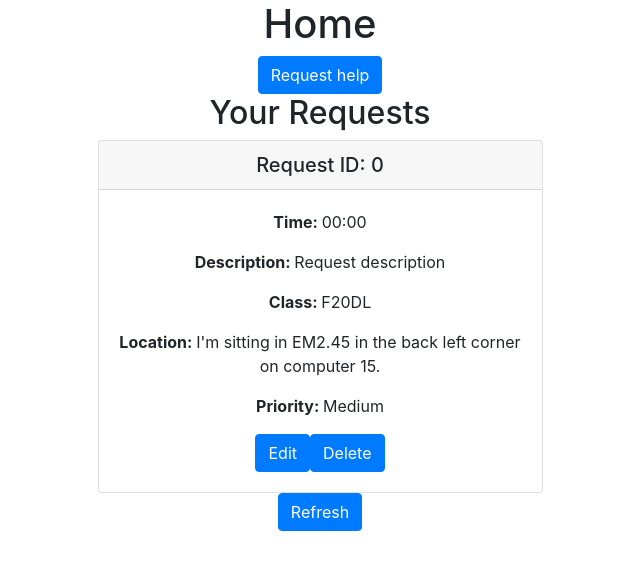
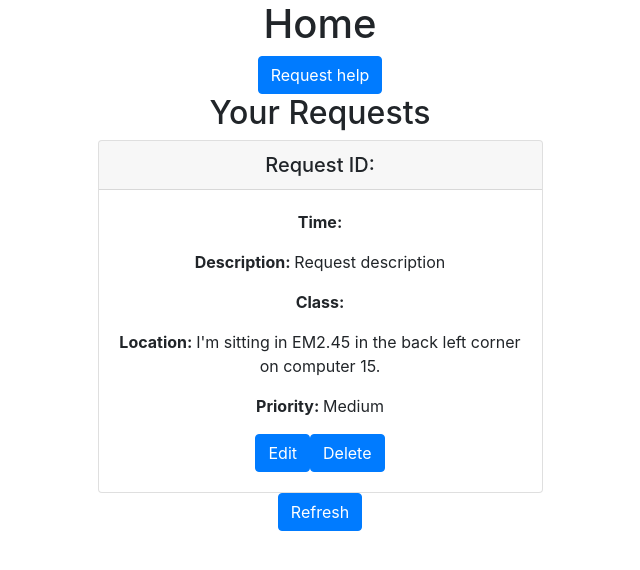
Before and after one commit to paul-cockburn/nextup, a React (Create React App) app: page /student-home in a window 1280 px wide. Shown: the top 570 px of the page, without its empty margins (320-960 px from the left). Built offline with nearby package versions, Linux system fonts and the light colour scheme; no server answers; the database is empty.

Commit message:
added card component

```diff
--- /dev/null
+++ b/src/components/RequestCard.js
@@ -0,0 +1,37 @@
+import React from 'react';
+import { Button, Card } from 'react-bootstrap';
+
+class RequestCard extends React.Component {
+    constructor(props) {
+        super(props);
+    }
+
+    render () {
+        return (
+            <Card>
+                <Card.Header as="h5">Request ID: {this.props.requestId}</Card.Header>
+                <Card.Body>
+                <Card.Text>
+                    <strong>Time: </strong>{this.props.requestTime}
+                </Card.Text>
+                <Card.Text>
+                    <strong>Description: </strong>{this.props.requestDescription}
+                </Card.Text>
+                <Card.Text>
+                <strong>Class: </strong>{this.props.requestClass}
+                </Card.Text>
+                <Card.Text>
+                <strong>Location: </strong>{this.props.requestLocation}
+                </Card.Text>
+                <Card.Text>
+                <strong>Priority: </strong>{this.props.requestPriority}
+                </Card.Text>
+                <Button variant="primary">Edit</Button>
+                <Button variant="primary">Delete</Button>
+                </Card.Body>
+            </Card>
+        );
+    }
+}
+
+export default RequestCard;
--- a/src/studentHome/index.js
+++ b/src/studentHome/index.js
@@ -2,6 +2,7 @@ import * as firebase from "firebase";
 import React from 'react';
 import { Button, Card } from 'react-bootstrap';
 import { Link } from "react-router-dom";
+import RequestCard from "../components/RequestCard"
 
 
 class StudentHome extends React.Component {
@@ -35,6 +36,7 @@ class StudentHome extends React.Component {
               requestLocation: doc.data().formIssueLocation,
               requestPriority: doc.data().formIssuePriority
             });
+            // console.log(this.state)
           }
         })
         .catch(err => {
@@ -54,12 +56,12 @@ class StudentHome extends React.Component {
       db.collection("requests").get().then(function(querySnapshot) {
         querySnapshot.forEach(function(doc) {
             // doc.data() is never undefined for query doc snapshots
-            console.log(doc.id, " => ", doc.data());
+            // console.log(doc.id, " => ", doc.data());
             var key = doc.id
             var val = doc.data()
             var obj  = {}
             obj[key] = val
-            console.log(obj)
+            // console.log(obj)
         });
     });
     }
@@ -75,28 +77,11 @@ class StudentHome extends React.Component {
             </Link>
             <h2>Your Requests</h2>
 
-            <Card>
-              <Card.Header as="h5">Request ID: {this.state.requestId}</Card.Header>
-              <Card.Body>
-                <Card.Text>
-                  <strong>Time: </strong>{this.state.requestTime}
-                </Card.Text>
-                <Card.Text>
-                  <strong>Description: </strong>{this.state.requestDescription}
-                </Card.Text>
-                <Card.Text>
-                <strong>Class: </strong>{this.state.requestClass}
-                </Card.Text>
-                <Card.Text>
-                <strong>Location: </strong>{this.state.requestLocation}
-                </Card.Text>
-                <Card.Text>
-                <strong>Priority: </strong>{this.state.requestPriority}
-                </Card.Text>
-                <Button variant="primary">Edit</Button>
-                <Button variant="primary">Delete</Button>
-              </Card.Body>
-            </Card>
+            <RequestCard
+              requestDescription = {this.state.requestDescription}
+              requestLocation = {this.state.requestLocation}
+              requestPriority = {this.state.requestPriority}
+            />
 
             <Button onClick={this.handleSubmit}>Refresh</Button>
         </div>
```
Also changed, not shown: src/helperHome/index.js (added). Lines whose indentation alone changed are shown as unchanged.
